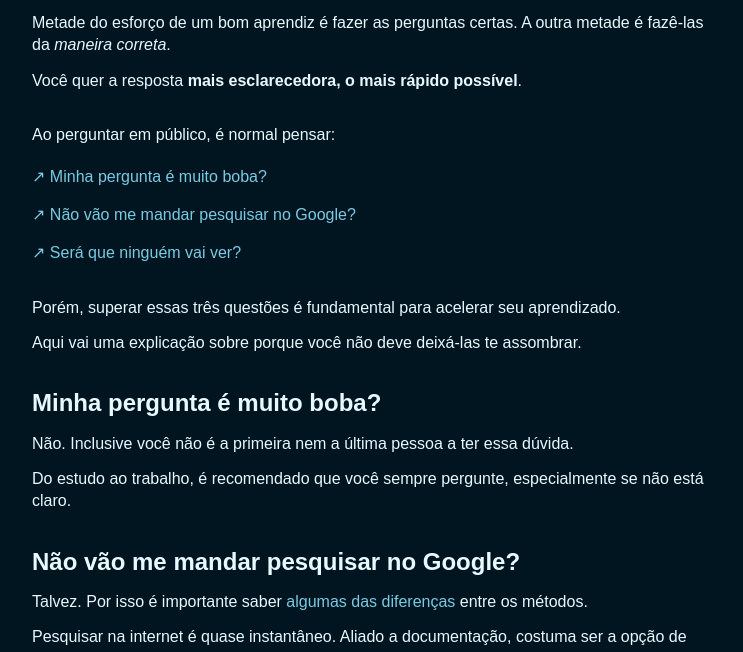
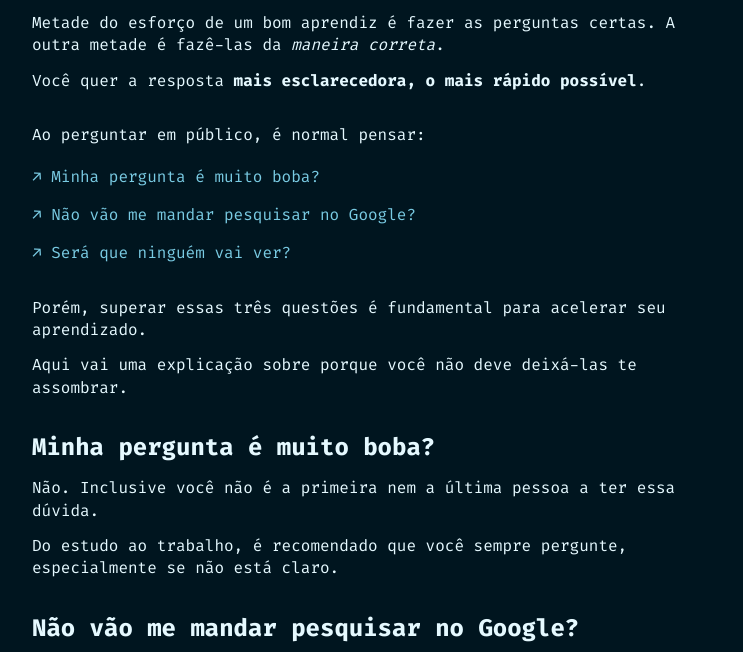
Before and after one commit to LukeberryPi/posso-perguntar, a plain HTML site: page index.html in a window 1280 px wide. Shown: the part 108-760 px from the top of the page, without its empty margins (268-1011 px from the left). Drawn offline with Linux system fonts and the light colour scheme.

Commit message:
Add Fira Code font

```diff
--- a/styles.css
+++ b/styles.css
@@ -1,3 +1,8 @@
+@font-face {
+  font-family: "Fira Code";
+  src: url(fonts/FiraCode-VariableFont_wght.ttf);
+}
+
 :root {
   --navy-dark: #002232;
   --navy-darker: #00151f;
```
Also changed, not shown: fonts/FiraCode-VariableFont_wght.ttf (added).
